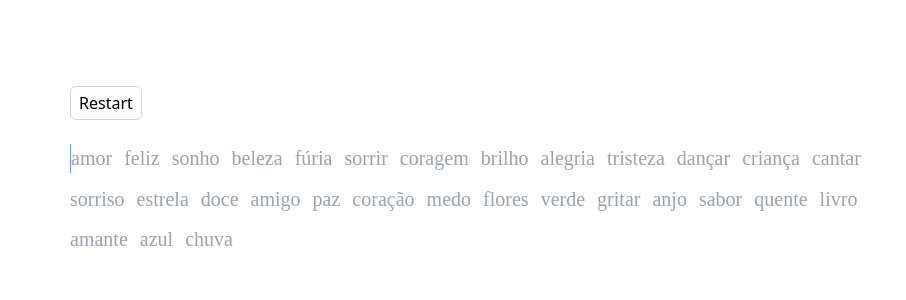
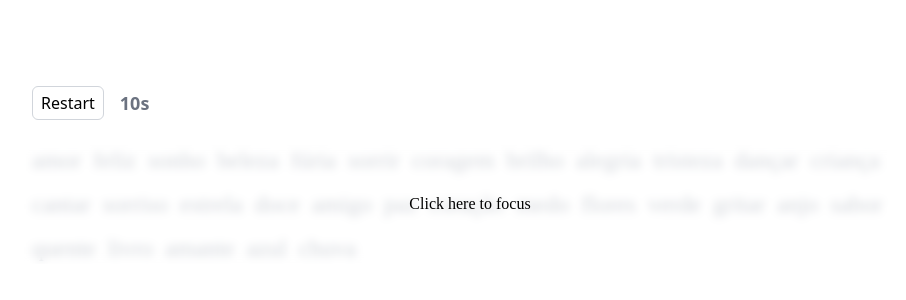
Before and after one commit to pedrodellolio/typeathon, a React (Vite) app: page / in a window 1280 px wide. Shown: the part 138-438 px from the top of the page, without its empty margins (170-1076 px from the left). Built offline with nearby package versions, Linux system fonts and the light colour scheme.

Commit message:
Restart button, timer and test results

```diff
--- a/src/App.tsx
+++ b/src/App.tsx
@@ -1,4 +1,4 @@
-import { useEffect, useState } from "react";
+import { useEffect, useRef, useState } from "react";
 const words = [
   "Amor",
   "Feliz",
@@ -41,15 +41,99 @@ interface Letter {
   state?: number;
 }
 
+const TIMER_VALUE = 10;
+const BASE_POINTS = 6;
 function App() {
   const [input, setInput] = useState("");
   const [currentLetterIndex, setCurrentLetterIndex] = useState(0);
   const [currentWordIndex, setCurrentWordIndex] = useState(0);
   const [currentTestWords, setCurrentTestWords] = useState<Word[]>([]);
+  const [isTyping, setIsTyping] = useState(false);
+  const [timer, setTimer] = useState(TIMER_VALUE);
+  const [isInputFocused, setIsInputFocused] = useState(false);
+  const [wpm, setWpm] = useState(0.0);
+  const [accuracy, setAccuracy] = useState(0.0);
+  const [showTestResults, setShowTestResults] = useState(false);
+  const [countErrors, setCountErrors] = useState(0);
+  const [countCorrect, setCountCorrect] = useState(0);
+  const inputRef = useRef<HTMLInputElement>(null);
+  const wordRefs = useRef<Array<HTMLDivElement | null>>([]);
 
   useEffect(() => {
+    const words = generateTestWords(30);
+    setCurrentTestWords(words);
+  }, []);
+
+  useEffect(() => {
+    const interval = setInterval(() => {
+      if (timer > 0) {
+        if (isTyping) setTimer((prevTimer) => prevTimer - 1);
+      } else {
+        // Timer reached 0, reset test
+        clearInterval(interval);
+        const wordsCompleted = currentTestWords.filter((word) =>
+          word.letters.every((letter) => letter.state === 1)
+        );
+        // setWpm(getWpm(wordsCompleted));
+        setAccuracy(getAccuracy());
+        setShowTestResults(true);
+        // restartTest();
+      }
+    }, 1000);
+
+    return () => clearInterval(interval);
+  }, [timer, isTyping]); // Added timer as a dependency
+
+  const getWpm = (completed: Word[]) => {
+    // const totalTime = TIMER_VALUE - timer;
+    // const totalLetters = completed.reduce(
+    //   (acc, word) => acc + word.letters.length,
+    //   0
+    // );
+    // const letterPoints = {
+    //   1: BASE_POINTS * 0.33,
+    //   2: BASE_POINTS * 0.66,
+    //   3: BASE_POINTS * 0.99,
+    //   4: BASE_POINTS * 1,
+    //   5: BASE_POINTS * 1.65,
+    //   6: BASE_POINTS * 1.98,
+    //   7: BASE_POINTS * 2.31,
+    //   8: BASE_POINTS * 2.64,
+    //   9: BASE_POINTS * 2.97,
+    // };
+    // let totalPoints = 0;
+    // completed.forEach((word) => {
+    //   word.letters.forEach((letter) => {
+    //     if (letter.state === 1) {
+    //       totalPoints += letterPoints[letter.char.length];
+    //     }
+    //   });
+    // });
+    // return (totalLetters * 60) / (totalTime * totalPoints);
+  };
+
+  const getAccuracy = () => {
+    return (countCorrect / (countCorrect + countErrors)) * 100;
+  };
+
+  const restartTest = () => {
+    const words = generateTestWords(30);
+    setCurrentTestWords(words);
+    setInput("");
+    setCurrentLetterIndex(0);
+    setCurrentWordIndex(0);
+    setIsTyping(false);
+    setTimer(TIMER_VALUE);
+    setWpm(0.0);
+    setAccuracy(0.0);
+    setCountErrors(0);
+    setShowTestResults(false);
+    inputRef.current?.focus();
+  };
+
+  const generateTestWords = (limit: number): Word[] => {
     // Get a set of words for current test
-    const list: Word[] = words.slice(0, 30).map((word) => {
+    return words.slice(0, limit).map((word) => {
       const letters: Letter[] = word
         .toLowerCase()
         .split("")
@@ -59,10 +143,10 @@ function App() {
         }));
       return { letters };
     });
-    setCurrentTestWords(list);
-  }, []);
+  };
 
   const handleInputChange = (e: React.ChangeEvent<HTMLInputElement>) => {
+    setIsTyping(true);
     const typedValue = e.target.value;
     const segments = typedValue.split(" ");
 
@@ -83,8 +167,10 @@ function App() {
       if (typedWord[index] === undefined) {
         return { ...letter, state: undefined };
       } else if (letter.char === typedWord[index]) {
+        setCountCorrect(countCorrect + 1);
         return { ...letter, state: 1 };
       } else {
+        setCountErrors(countErrors + 1);
         return { ...letter, state: 0 };
       }
     });
@@ -120,6 +206,18 @@ function App() {
       //redefining indexes
       setCurrentLetterIndex(0);
       setCurrentWordIndex(currentWordIndex + 1);
+
+      // Scroll to make hidden words visible
+      const lastVisibleIndex = Math.min(
+        currentWordIndex - 4,
+        currentTestWords.length - 1
+      );
+
+      wordRefs.current[lastVisibleIndex]?.scrollIntoView({
+        behavior: "smooth",
+        block: "start",
+        inline: "nearest",
+      });
     }
   };
 
@@ -140,15 +238,62 @@ function App() {
   };
 
   return (
-    <div className="flex flex-col items-center justify-center mt-56 mx-auto max-w-[800px]">
-      <button className="self-start mb-6 border border-gray-300 px-2 py-1 rounded-md">
+    <div className="flex flex-col items-center justify-center mt-56 mx-auto max-w-[900px]">
+      <div className="px-3 flex flex-row items-center justify-start gap-4 w-full mb-6">
+        <button
+          onClick={restartTest}
+          className="self-start border border-gray-300 px-2 py-1 rounded-md"
+        >
           Restart
         </button>
-      <div className="overflow-hidden flex flex-row flex-wrap w-full h-[110px] gap-3 text-xl">
+        <span className="text-lg font-semibold text-gray-500">{timer}s</span>
+      </div>
+
+      <div
+        className="relative h-120 w-full"
+        onClick={() => {
+          inputRef.current?.focus();
+        }}
+      >
+        {showTestResults ? (
+          <div
+            className={`absolute top-0 left-0 w-full h-full z-50 pointer-events-none select-none flex flex-col items-start justify-center bg-white transition-opacity duration-150`}
+          >
+            <p className="text-center font-mono">WPM: {wpm}</p>
+            <div className="flex flex-row gap-4">
+              <p className="text-center font-mono">
+                Accuracy: {accuracy.toFixed(0)}%
+              </p>
+              <p className="text-center font-mono">
+                {countCorrect} / {countErrors}
+              </p>
+            </div>
+          </div>
+        ) : (
+          <div
+            className={`absolute top-0 left-0 w-full h-full z-50 pointer-events-none select-none flex items-center justify-center backdrop-blur-sm transition-opacity duration-150 ${
+              isInputFocused ? "opacity-0" : "opacity-100"
+            }`}
+          >
+            <p className="text-center font-mono">Click here to focus</p>
+          </div>
+        )}
+
+        <div
+          className={`overflow-hidden select-none pointer-events-none flex flex-row flex-wrap w-full h-[120px] gap-3 text-2xl ${
+            !isInputFocused && "opacity-45"
+          } px-3`}
+        >
           {currentTestWords.map((word, wIndex) => {
             const isCurrentWord = wIndex === currentWordIndex;
             return (
-            <div key={wIndex} className={`flex text-gray-400`}>
+              <div
+                key={wIndex}
+                ref={(el) => {
+                  wordRefs.current[wIndex] = el;
+                }}
+                className={`flex text-gray-400`}
+              >
                 {word.letters.map((letter, lIndex) => {
                   return (
                     <span
@@ -156,10 +301,12 @@ function App() {
                       className={`font-mono ${
                         isCurrentWord &&
                         lIndex === currentLetterIndex &&
+                        isInputFocused &&
                         "border-l animate-[pulse-border_2s_infinite]"
                       } ${
                         isCurrentWord &&
                         lIndex === currentLetterIndex - 1 &&
+                        isInputFocused &&
                         "border-r animate-[pulse-border_2s_infinite]"
                       } ${
                         letter.state === 0
@@ -177,8 +324,11 @@ function App() {
             );
           })}
         </div>
+      </div>
+
       <input
-        className="opacity-0"
+        ref={inputRef}
+        className="opacity-0 cursor-default"
         autoCapitalize="off"
         autoComplete="off"
         autoCorrect="off"
@@ -188,7 +338,8 @@ function App() {
         contentEditable={false}
         onChange={handleInputChange}
         onKeyDown={handleKeyDown}
-        autoFocus
+        onBlur={() => setIsInputFocused(false)}
+        onFocus={() => setIsInputFocused(true)}
       />
     </div>
   );
```
Lines whose indentation alone changed are shown as unchanged.
